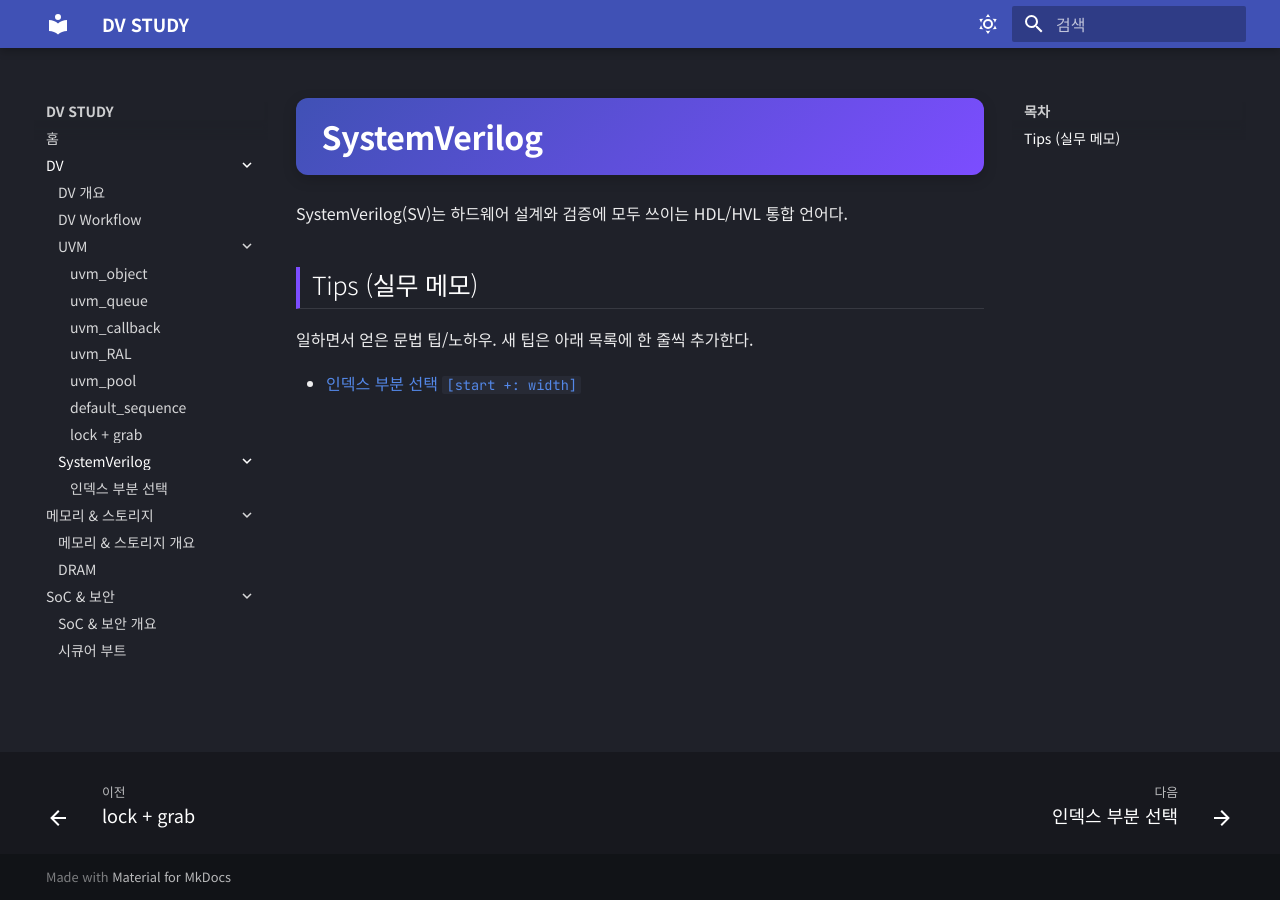
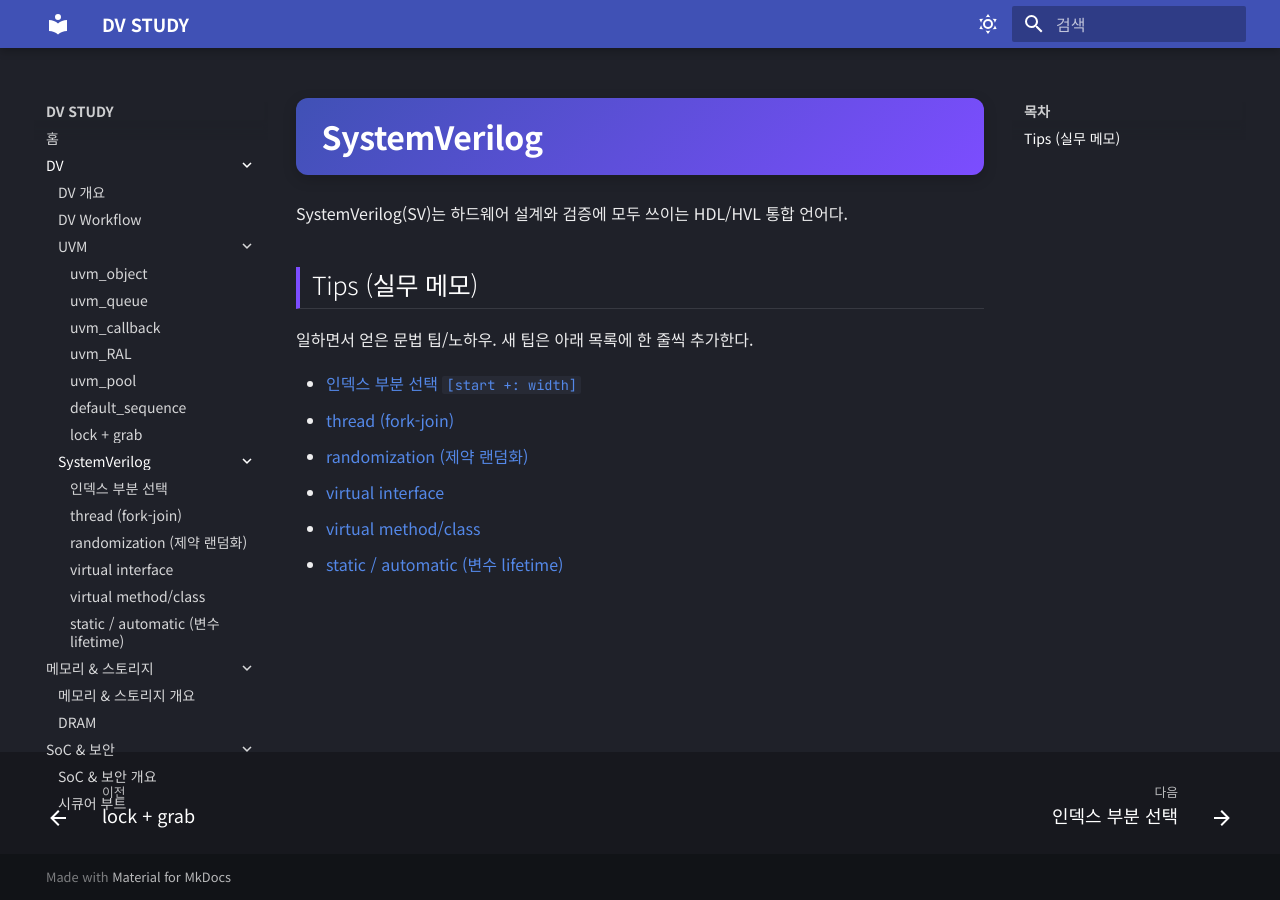
Before and after one commit to jaewoo9912/JDVS, an MkDocs documentation site: the page built from docs/dv/sv/index.md, in a window 1280 px wide. Built offline with MkDocs 1.6.1 and Material for MkDocs 9.7.7, drawn with Linux system fonts in a browser that asks for light colours.

Commit message:
[+] Add systemverilog sub-contents * Thread * Randomization * Virtual keyword * Virtual Interface

```diff
--- a/docs/dv/sv/index.md
+++ b/docs/dv/sv/index.md
@@ -7,3 +7,8 @@ SystemVerilog(SV)는 하드웨어 설계와 검증에 모두 쓰이는 HDL/HVL
 일하면서 얻은 문법 팁/노하우. 새 팁은 아래 목록에 한 줄씩 추가한다.
 
 - [인덱스 부분 선택 `[start +: width]`](indexed-part-select.md)
+- [thread (fork-join)](fork-join.md)
+- [randomization (제약 랜덤화)](randomization.md)
+- [virtual interface](virtual-interface.md)
+- [virtual method/class](virtual.md)
+- [static / automatic (변수 lifetime)](static-automatic.md)
--- a/mkdocs.yml
+++ b/mkdocs.yml
@@ -77,6 +77,11 @@ nav:
       - SystemVerilog:
           - dv/sv/index.md
           - 인덱스 부분 선택: dv/sv/indexed-part-select.md
+          - thread (fork-join): dv/sv/fork-join.md
+          - randomization (제약 랜덤화): dv/sv/randomization.md
+          - virtual interface: dv/sv/virtual-interface.md
+          - virtual method/class: dv/sv/virtual.md
+          - static / automatic (변수 lifetime): dv/sv/static-automatic.md
   - 메모리 & 스토리지:
       - memory-storage/intro.md
       - DRAM: memory-storage/dram.md
```
Also changed, not shown: docs/dv/sv/fork-join.md (added, +3 -0 lines), docs/dv/sv/randomization.md (added, +3 -0 lines), docs/dv/sv/static-automatic.md (added, +3 -0 lines), docs/dv/sv/virtual-interface.md (added, +3 -0 lines), docs/dv/sv/virtual.md (added, +3 -0 lines).
